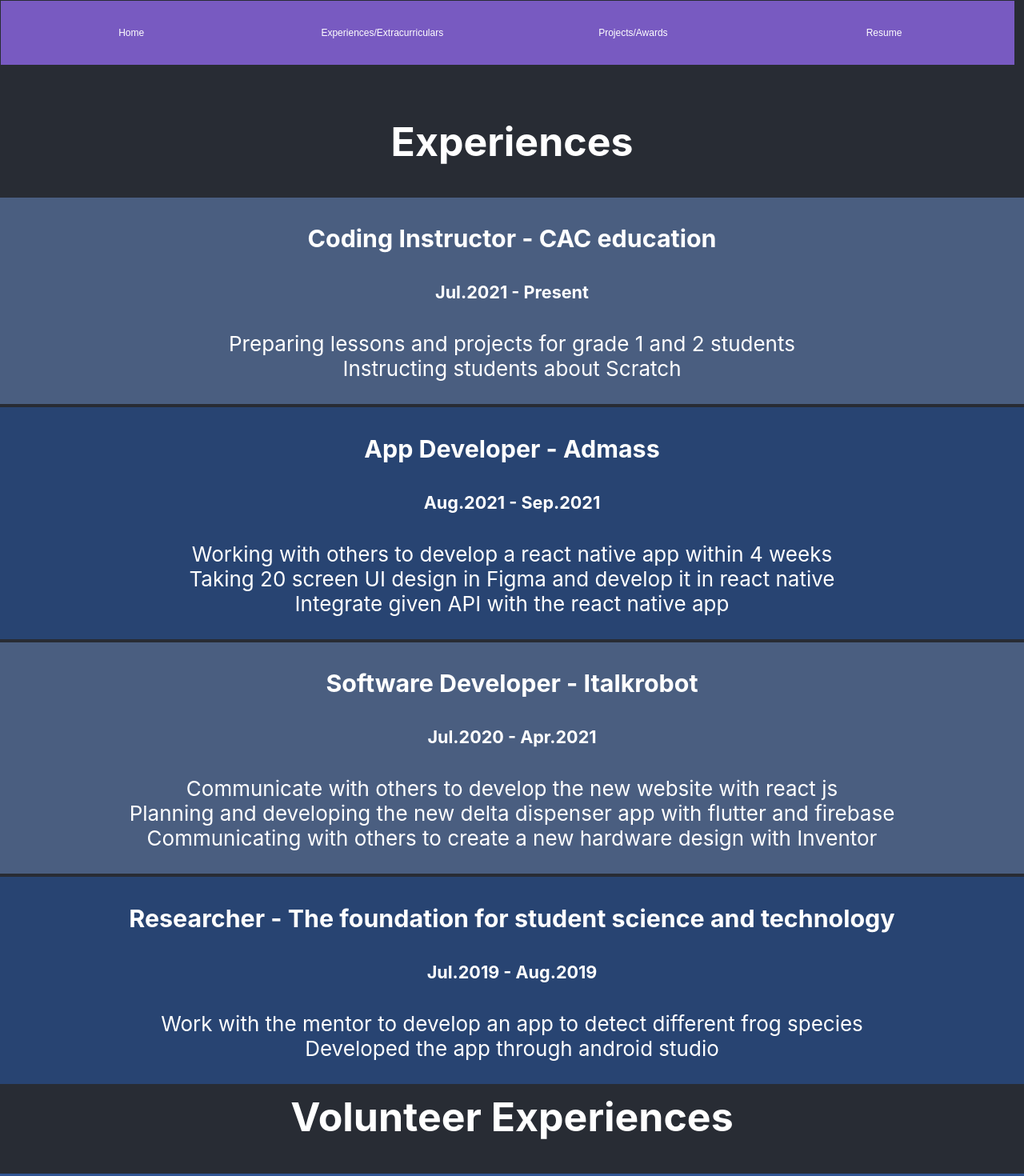
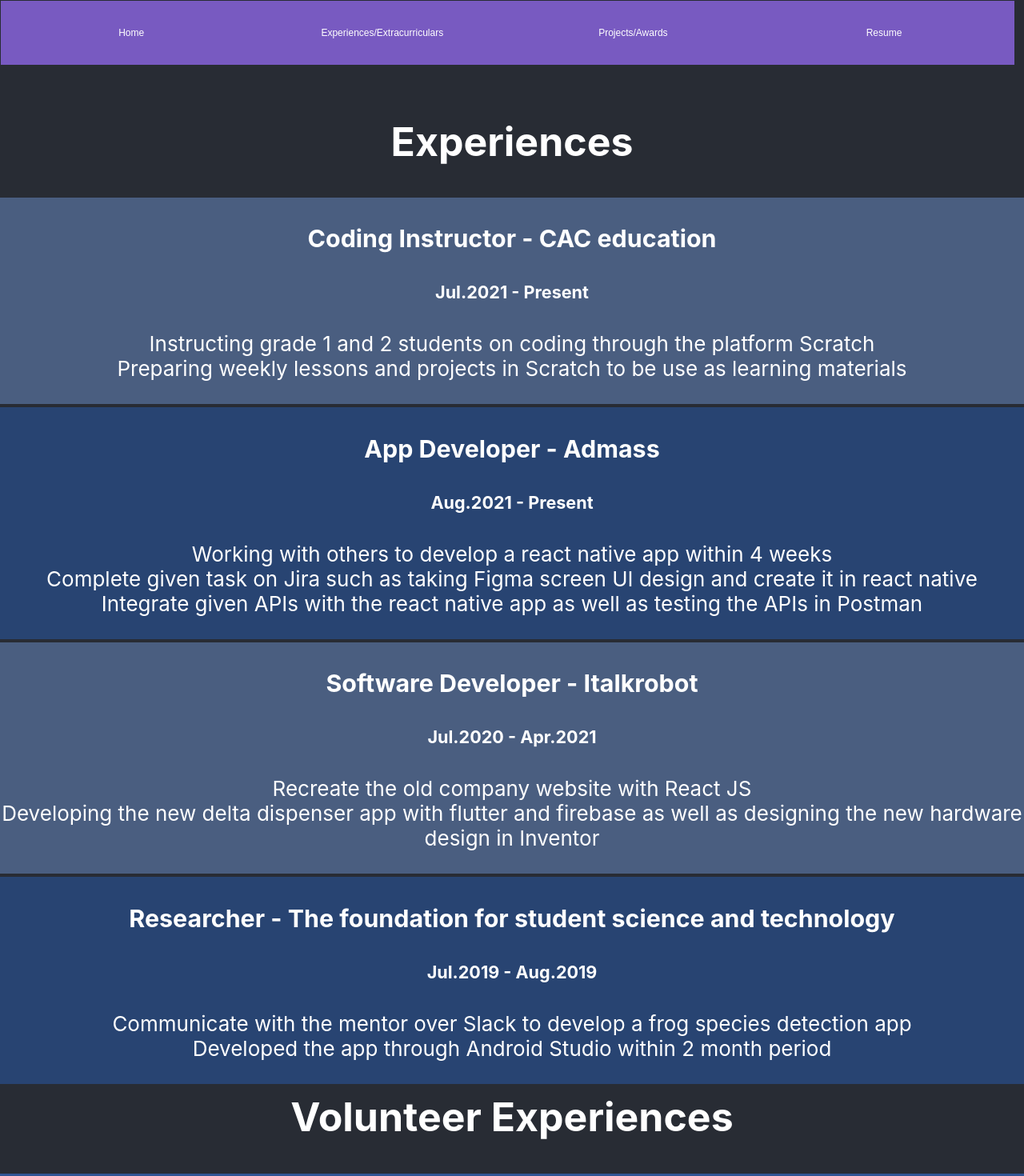
Before and after one commit to JY20/JY-website, a React (Create React App) app: page /e in a window 1280 px wide. Shown: the top 1470 px of the page at 80% size. Built offline with nearby package versions, Linux system fonts and the light colour scheme.

Commit message:
experiences updated

```diff
--- a/src/pages/e.js
+++ b/src/pages/e.js
@@ -10,40 +10,39 @@
             <p style={{height:"3px"}}/>
             <h3>Coding Instructor - CAC education</h3>
             <h5>Jul.2021 - Present</h5>
-            <h9>Preparing lessons and projects for grade 1 and 2 students</h9>
+            <h9>Instructing grade 1 and 2 students on coding through the platform Scratch</h9>
             <br/>
-            <h9>Instructing students about Scratch</h9>
+            <h9>Preparing weekly lessons and projects in Scratch to be use as learning materials</h9>
             <p style={{height:"3px"}}/>
           </section>
           <section style={{backgroundColor:"#284472", margin:"-22px"}}>
             <p style={{height:"3px"}}/>
             <h3>App Developer - Admass</h3>
-            <h5>Aug.2021 - Sep.2021</h5>
+            <h5>Aug.2021 - Present</h5>
             <h9>Working with others to develop a react native app within 4 weeks</h9>
             <br/>
-            <h9>Taking 20 screen UI design in Figma and develop it in react native</h9>
+            <h9>Complete given task on Jira such as taking Figma screen UI design and create it in react native</h9>
             <br/>
-            <h9>Integrate given API with the react native app</h9>
+            <h9>Integrate given APIs with the react native app as well as testing the APIs in Postman</h9>
             <p style={{height:"3px"}}/>
           </section>
           <section style={{backgroundColor:"#4a5e80", margin:"-22px"}}>
             <p style={{height:"3px"}}/>
             <h3>Software Developer - Italkrobot</h3>
             <h5>Jul.2020 - Apr.2021</h5>
-            <h9>Communicate with others to develop the new website with react js</h9>
+            <h9>Recreate the old company website with React JS</h9>
             <br/>
-            <h9>Planning and developing the new delta dispenser app with flutter and firebase</h9>
-            <br/>
-            <h9>Communicating with others to create a new hardware design with Inventor</h9>
+            <h9>Developing the new delta dispenser app with flutter and firebase as well as designing the new
+hardware design in Inventor</h9>
             <p style={{height:"3px"}}/>
           </section>
           <section style={{backgroundColor:"#284472", margin:"-22px"}}>
             <p style={{height:"3px"}}/>
             <h3>Researcher - The foundation for student science and technology</h3>
             <h5>Jul.2019 - Aug.2019</h5>
-            <h9>Work with the mentor to develop an app to detect different frog species</h9>
+            <h9>Communicate with the mentor over Slack to develop a frog species detection app</h9>
             <br/>
-            <h9>Developed the app through android studio</h9>
+            <h9>Developed the app through Android Studio within 2 month period</h9>
             <p style={{height:"3px"}}/>
           </section>
           <h1 style={{fontSize:"50px"}}>Volunteer Experiences</h1>
```
